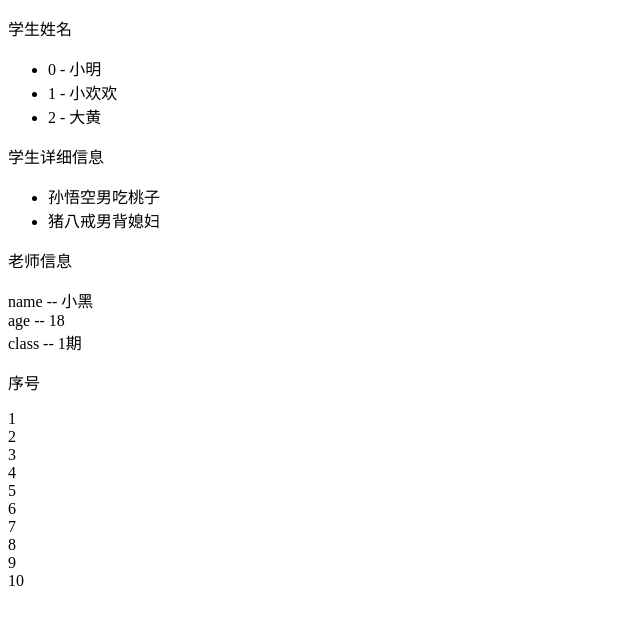
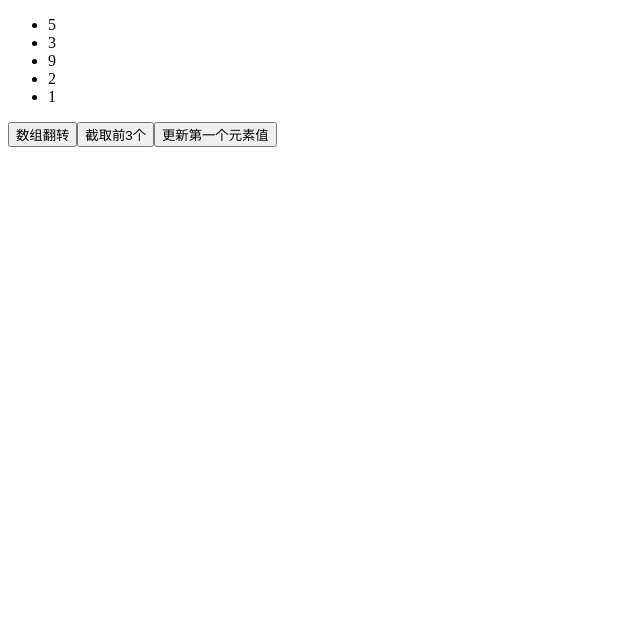
Before and after one commit to Efreet-kotori/day3, a Vue app: page / in a window 1280 px wide. Shown: the top 624 px of the page, without its empty margins (0-640 px from the left). Built offline with nearby package versions, Linux system fonts and the light colour scheme.

Commit message:
v-for基础

```diff
--- a/src/App.vue
+++ b/src/App.vue
@@ -1,65 +1,47 @@
 <template>
-  <div id="app">
-    <div id="app">
-    <!-- 语法1:
-      v-for="(值变量名, 索引变量名) in 目标结构"
-      口诀: 想要谁循环就放到谁身上
-     -->
-      <p>学生姓名</p>
-      <ul>
-        <li v-for="(item, index) in arr" :key="item">
-          {{ index }} - {{ item }}
-        </li>
-      </ul>
-
-      <p>学生详细信息</p>
-      <ul>
-        <li v-for="obj in stuArr" :key="obj.id">
-          <span>{{ obj.name }}</span>
-          <span>{{ obj.sex }}</span>
-          <span>{{ obj.hobby }}</span>
-        </li>
-      </ul>
-
-      <!-- v-for遍历对象(了解) -->
-      <p>老师信息</p>
-      <div v-for="(value, key) in tObj" :key="value">
-        {{ key }} -- {{ value }}
-      </div>
-
-      <!-- v-for遍历整数(了解) - 从1开始 -->
-      <p>序号</p>
-      <div v-for="i in count" :key="i">{{ i }}</div>
-    </div>
+  <div>
+    <ul>
+      <li v-for="(val, index) in arr" :key="index">
+        {{ val }}
+      </li>
+    </ul>
+    <button @click="revBtn">数组翻转</button>
+    <button @click="sliceBtn">截取前3个</button>
+    <button @click="updateBtn">更新第一个元素值</button>
   </div>
 </template>
 
 <script>
 export default {
-  data() {
+  data(){
     return {
-      arr: ["小明", "小欢欢", "大黄"],
-      stuArr: [
-        {
-          id: 1001,
-          name: "孙悟空",
-          sex: "男",
-          hobby: "吃桃子",
-        },
-        {
-          id: 1002,
-          name: "猪八戒",
-          sex: "男",
-          hobby: "背媳妇",
-        },
-      ],
-      tObj: {
-        name: "小黑",
-        age: 18,
-        class: "1期",
-      },
-      count: 10,
-    };
+      arr: [5, 3, 9, 2, 1]
+    }
   },
-};
+  methods: {
+    revBtn(){
+      // 1. 数组翻转可以让v-for更新
+      this.arr.reverse()
+    },
+    sliceBtn(){
+      // 2. 数组slice方法不会造成v-for更新
+      // slice不会改变原始数组
+      // this.arr.slice(0, 3)
+
+      // 解决v-for更新 - 覆盖原始数组
+      let newArr = this.arr.slice(0, 3)
+      this.arr = newArr
+    },
+    updateBtn(){
+      // 3. 更新某个值的时候, v-for是监测不到的
+      // this.arr[0] = 1000;
+
+      // 解决-this.$set()
+      // 参数1: 更新目标结构
+      // 参数2: 更新位置
+      // 参数3: 更新值
+      this.$set(this.arr, 0, 1000)
+    }
+  }
+}
 </script>
```
